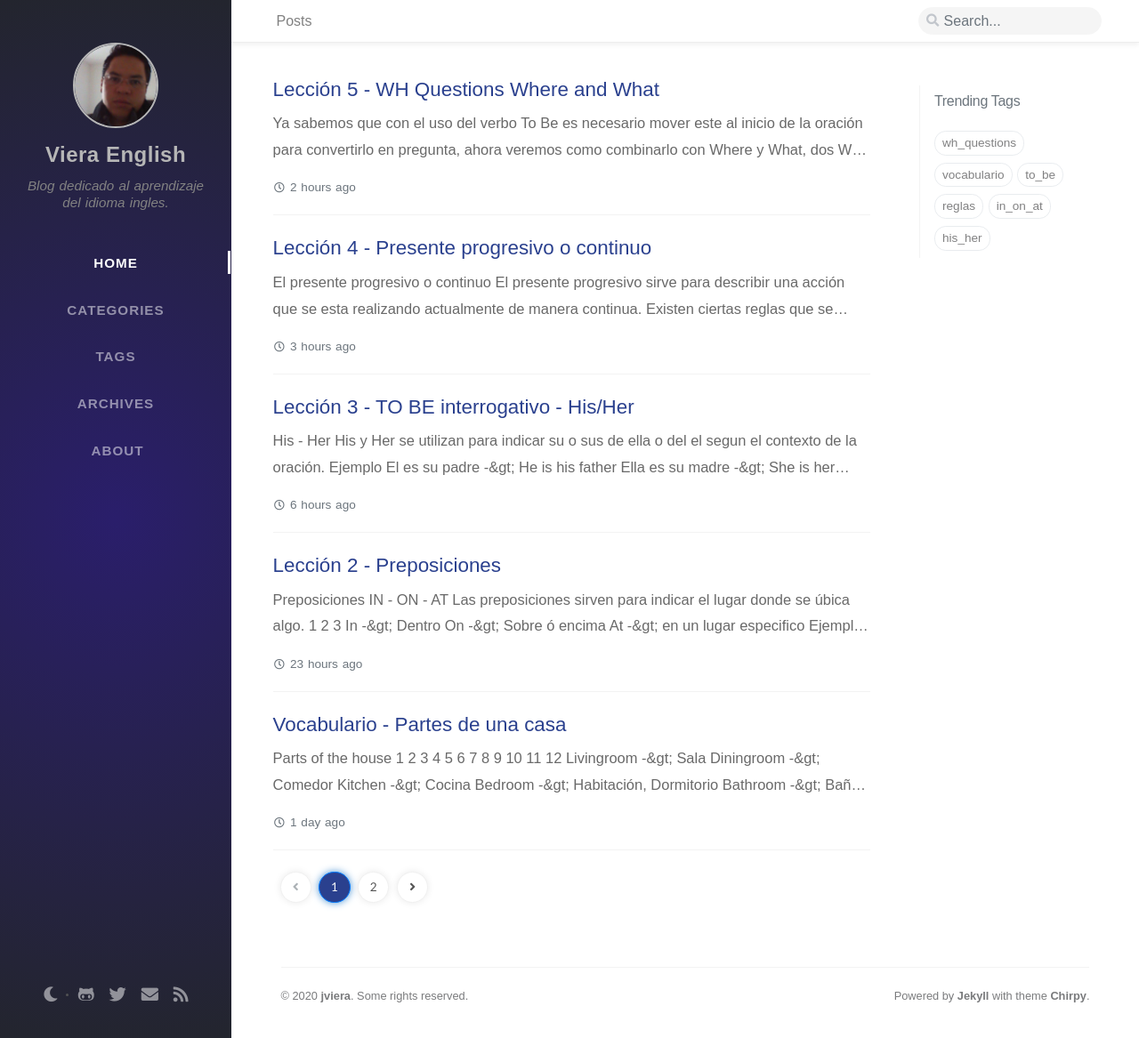
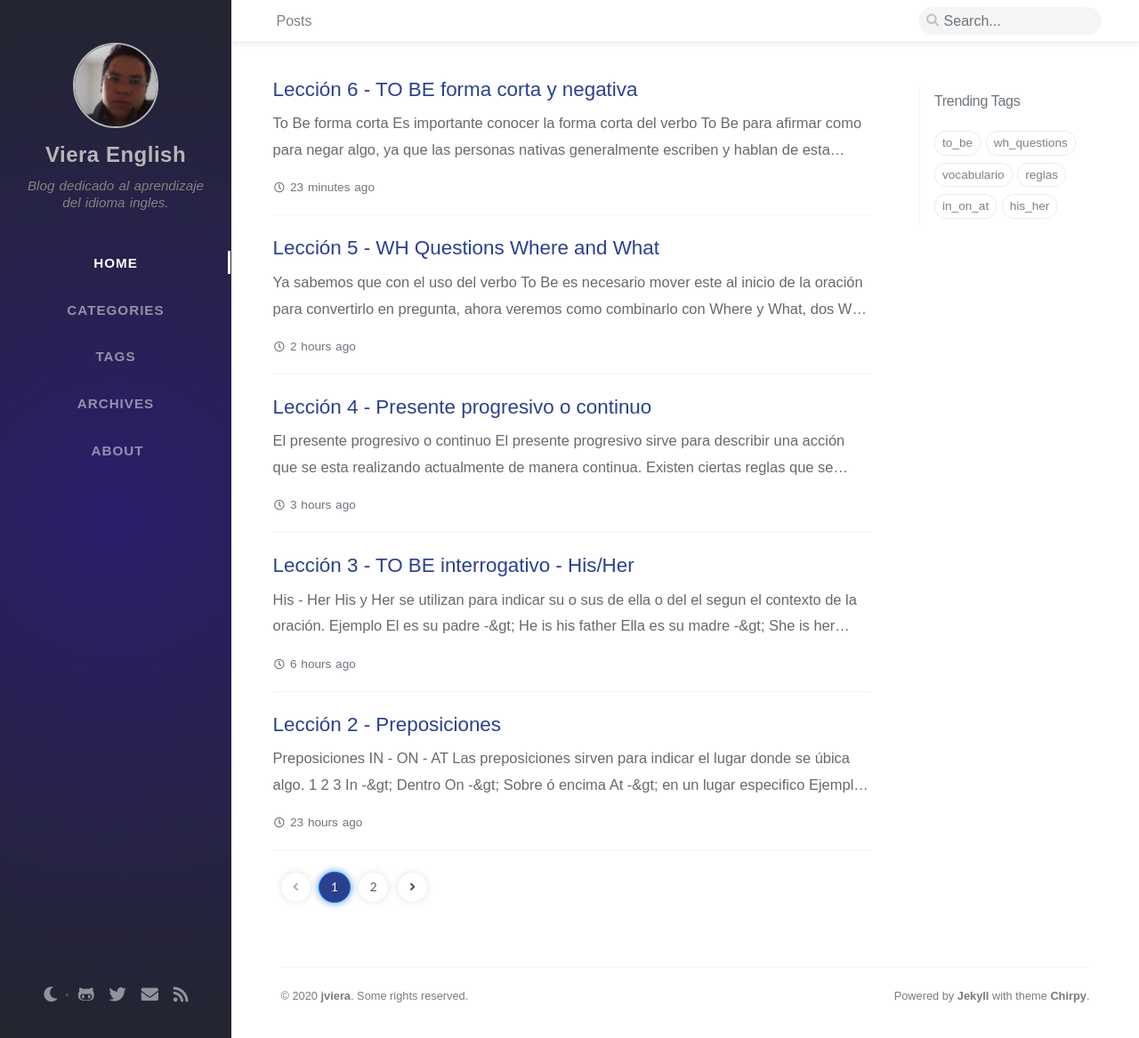
Before and after one commit to viera-english/viera-english.github.io, a Jekyll site: the page built from index.html, in a window 1280 px wide and 1167 px high. Shown: the whole window at 89% size. Built offline with Jekyll 4.4.1, drawn with Linux system fonts in a browser that asks for light colours; nearby versions of some CDN libraries; some web fonts are replaced; the list of posts is cut into pages by our own code; comment, search, counter and statistics services are not loaded.

Commit message:
New post about verb To Be

```diff
--- /dev/null
+++ b/_posts/2020-04-01-tobe-forma-corta-negativa.md
@@ -0,0 +1,27 @@
+---
+title: Lección 6 - TO BE forma corta y negativa
+date: 2020-04-01 20:33:00 -0600
+categories: [Principiante, To_Be_Negativo]
+tags: [to_be]
+---
+
+## To Be forma corta
+
+Es importante conocer la forma corta del verbo **To Be** para afirmar como para negar algo, ya que las personas nativas generalmente escriben y hablan de esta forma, por lo tanto, de ahora en adelante solo se utilizara la forma corta para las próximas lecciones.
+
+|To Be| Forma corta | Negativa | Negativa forma corta
+|:---|:--|:--|:---:|
+| I am | I'm | I'm not | N/A |
+| You are | You're | You're not | You aren't |
+| He is | He's | He's not | He isn't |
+| She is | She's | She's not | She isn't |
+| It is | It's | It's not | It isn't |
+| They are | They're | They're not | They aren't |
+| We are | We're | We're not | We aren't |
+
+
+## Ejemplo
+
+* The car isn't in the garage.
+* He's not in the house.
+* They´re running in the park.
--- /dev/null
+++ b/categories/to_be_negativo.html
@@ -0,0 +1,5 @@
+---
+layout: category
+title: Wh_questions
+category: Wh_questions
+---
--- a/categories/wh_questions.html
+++ b/categories/wh_questions.html
@@ -1,5 +1,5 @@
 ---
 layout: category
-title: Wh_questions
-category: Wh_questions
+title: To_Be_Negativo
+category: To_Be_Negativo
 ---
```
